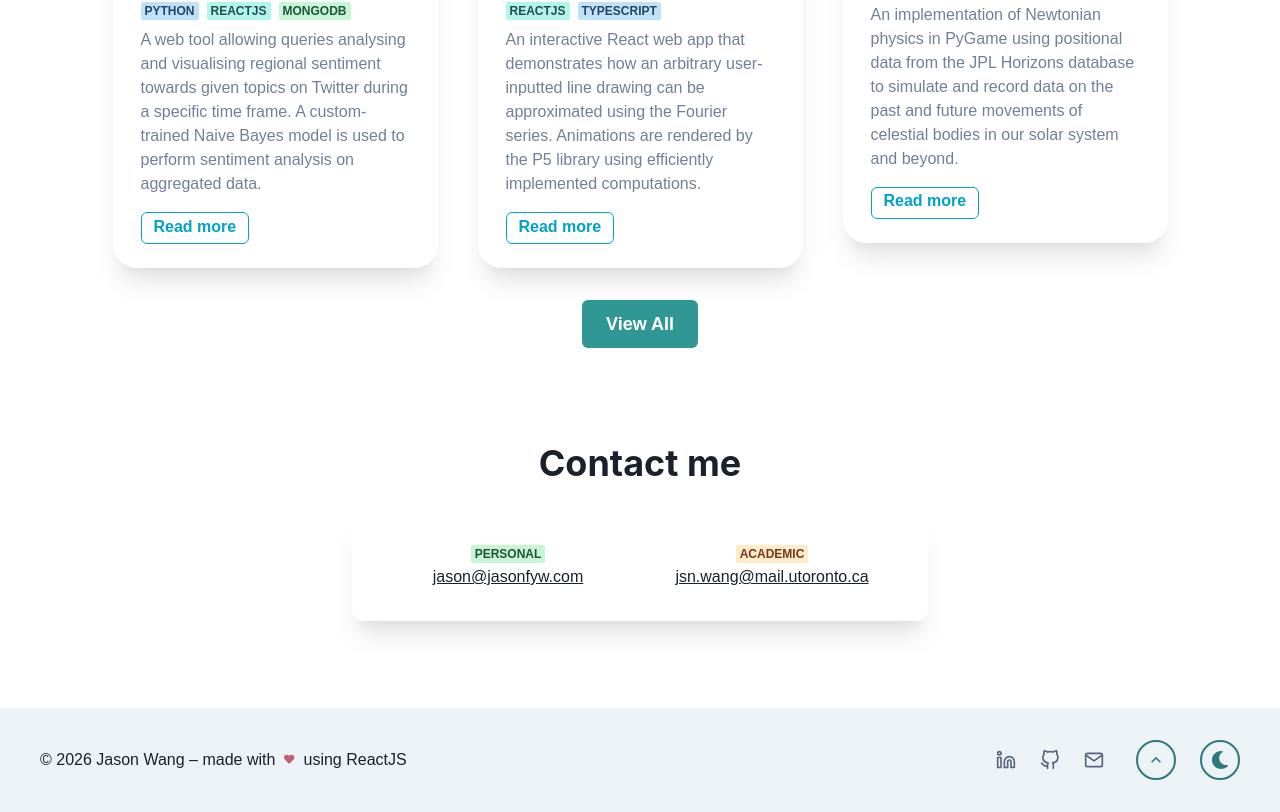
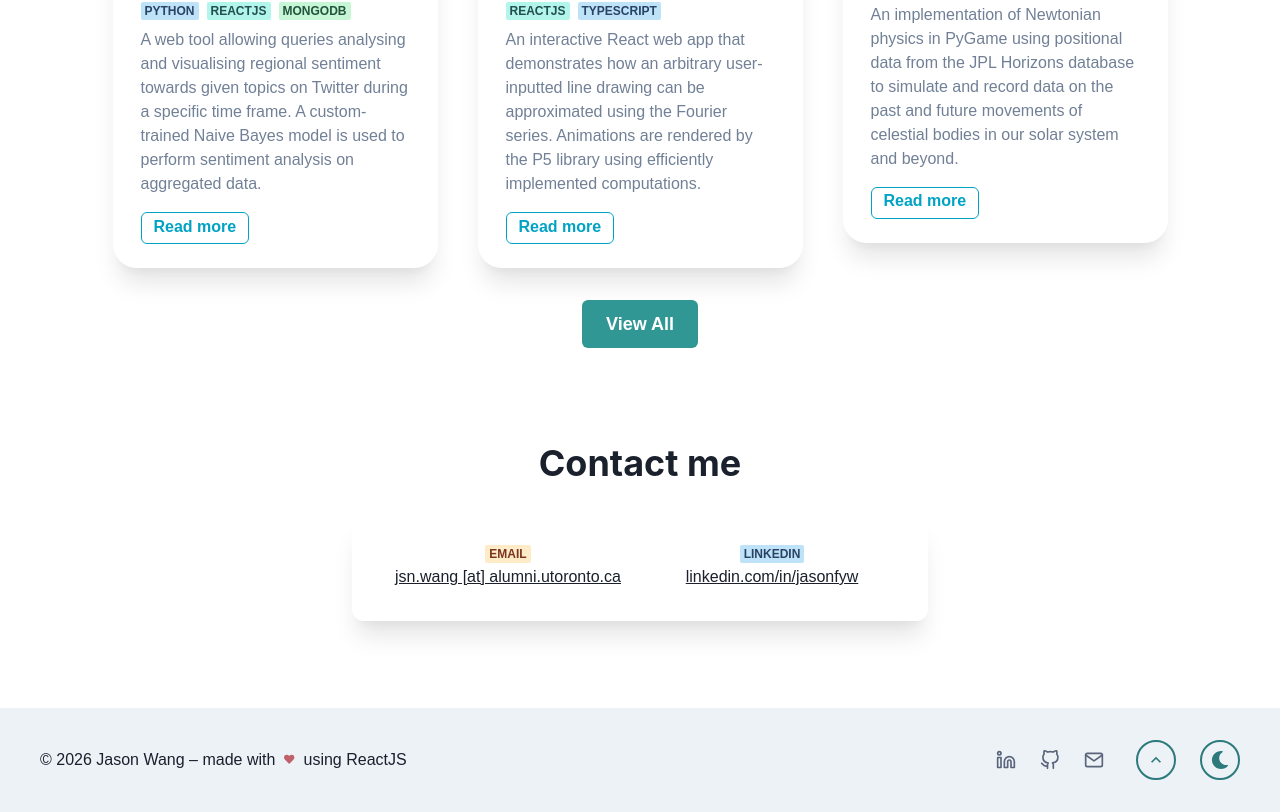
Before and after one commit to jasonfyw/jasonfyw.github.io, a React (Create React App) app: page / in a window 1280 px wide. Shown: the part 3119-3931 px from the top of the page. Built offline with nearby package versions, Linux system fonts and the light colour scheme; a web font is replaced by a local one.

Commit message:
update: contact links

```diff
--- a/src/components/Contact/Contact.tsx
+++ b/src/components/Contact/Contact.tsx
@@ -24,19 +24,17 @@ const Contact: FC = () => {
                     <Card maxW={'85vw'} w={'xl'} pb={8} overflow={'hidden'}>
                         <Flex textAlign={'center'}>
                             <Container w='50%'>
-                                <Link href='mailto:jason@jasonfyw.com'>
-                                    <Badge colorScheme='green'>Personal</Badge>
-                                    <Text textDecoration={'underline'}>
-                                        jason@jasonfyw.com
-                                    </Text>
-                                </Link>
+                                <Badge colorScheme='orange'>Email</Badge>
+                                <Text textDecoration={'underline'}>
+                                    jsn.wang [at] alumni.utoronto.ca
+                                </Text>
                             </Container>
                             <Spacer />
                             <Container w='50%'>
-                                <Link href='mailto:jsn.wang@mail.utoronto.ca'>
-                                    <Badge colorScheme='orange'>Academic</Badge>
+                                <Link href='https://www.linkedin.com/in/jasonfyw/'>
+                                    <Badge colorScheme='blue'>LinkedIn</Badge>
                                     <Text textDecoration={'underline'}>
-                                        jsn.wang@mail.utoronto.ca
+                                        linkedin.com/in/jasonfyw
                                     </Text>
                                 </Link>
                             </Container>
--- a/src/components/global/Socials.tsx
+++ b/src/components/global/Socials.tsx
@@ -22,7 +22,7 @@ const Socials: FC<SocialsProps> = props => {
         {
             aria: 'Email',
             icon: <FiMail />,
-            href: 'mailto:jason@jasonfyw.com',
+            href: 'mailto:jsn.wang@alumni.utoronto.ca',
         },
     ]
     return (
```
